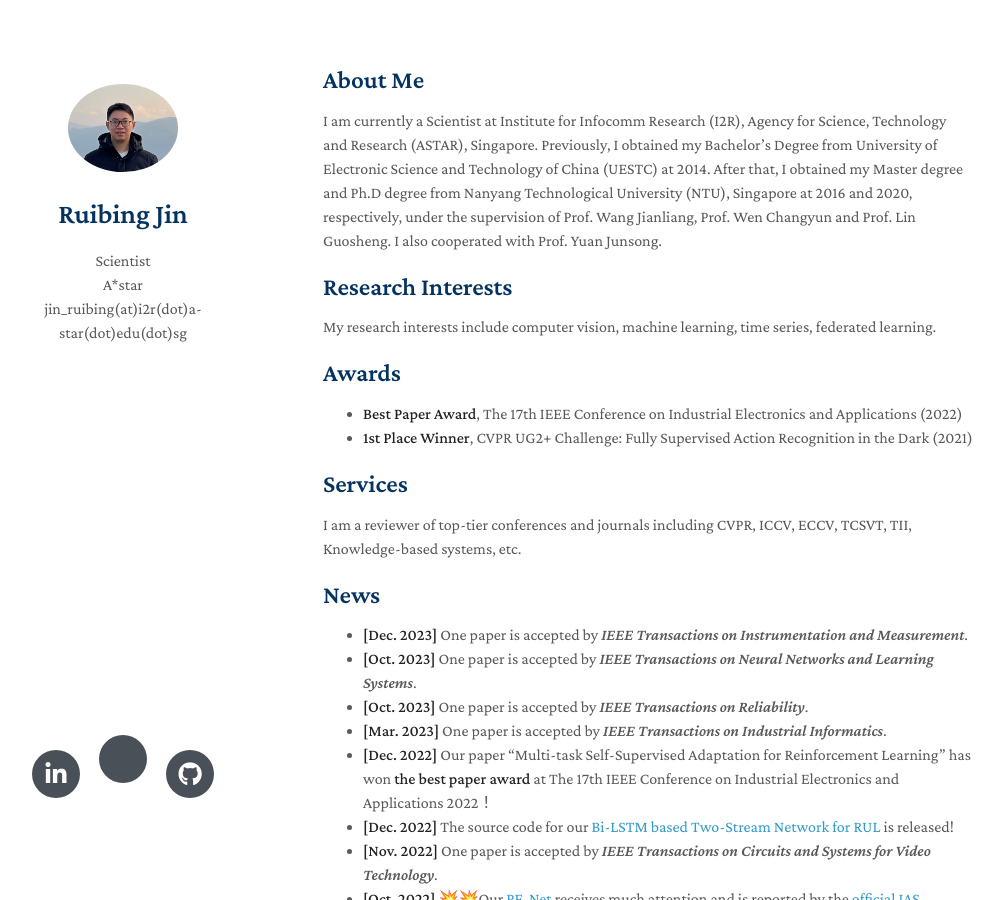
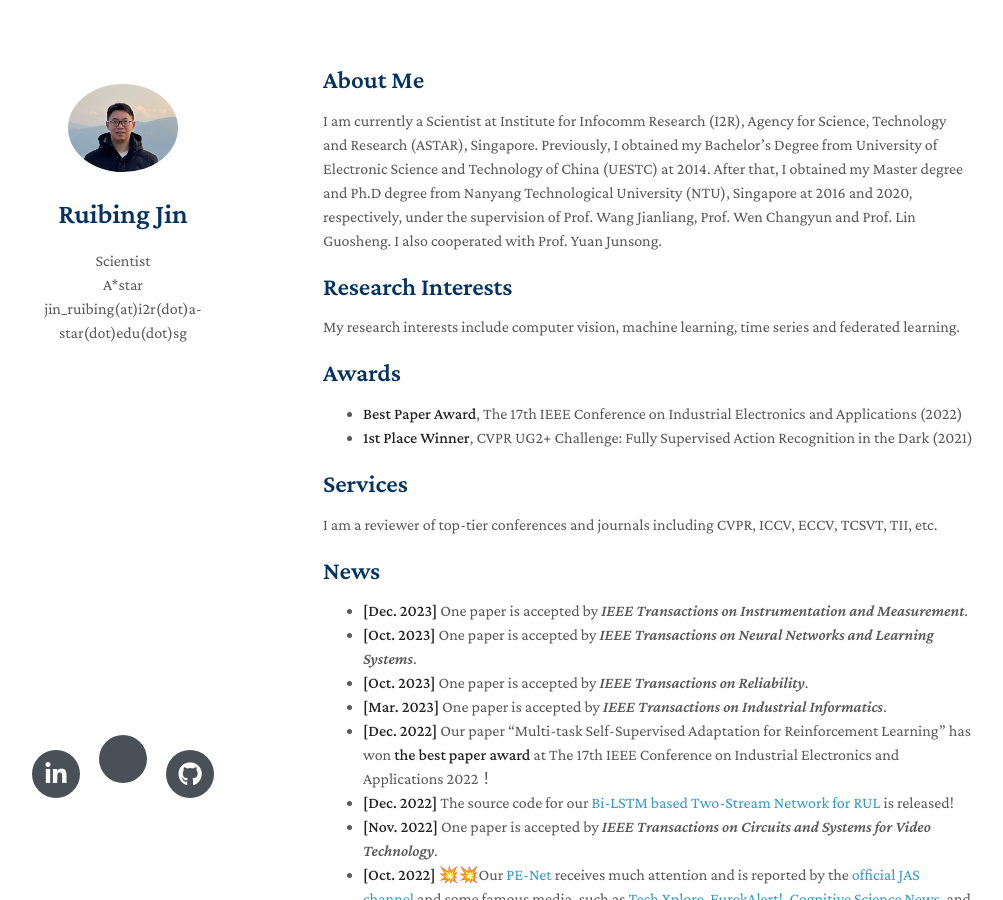
Before and after one commit to ruibing-jin/ruibing-jin.github.io, a Jekyll site: the page built from index.md, in a window 1280 px wide and 900 px high. Shown: the whole window, without its empty margins (147-1150 px from the left). Built offline with Jekyll 4.4.1, drawn with Linux system fonts in a browser that asks for light colours; nearby versions of some CDN libraries; a style sheet for code colours, icons or effects is not loaded; our own code applies the rules of GitHub Pages for plain Markdown files.

Commit message:
Update index.md

```diff
--- a/index.md
+++ b/index.md
@@ -6,14 +6,14 @@ layout: homepage
 I am currently a Scientist at Institute for Infocomm Research (I2R), Agency for Science, Technology and Research (ASTAR), Singapore. Previously, I obtained my Bachelor’s Degree from University of Electronic Science and Technology of China (UESTC) at 2014. After that, I obtained my Master degree and Ph.D degree from Nanyang Technological University (NTU), Singapore at 2016 and 2020, respectively, under the supervision of Prof. Wang Jianliang, Prof. Wen Changyun and Prof. Lin Guosheng. I also cooperated with Prof. Yuan Junsong.
 
 ## Research Interests
-My research interests include computer vision, machine learning, time series, federated learning.
+My research interests include computer vision, machine learning, time series and federated learning.
 
 ## Awards
 - **Best Paper Award**, The 17th IEEE Conference on Industrial Electronics and Applications (2022)
 - **1st Place Winner**, CVPR UG2+ Challenge: Fully Supervised Action Recognition in the Dark (2021)
 
 ## Services
-I am a reviewer of top-tier conferences and journals including CVPR, ICCV, ECCV, TCSVT, TII, Knowledge-based systems, etc.
+I am a reviewer of top-tier conferences and journals including CVPR, ICCV, ECCV, TCSVT, TII, etc.
 
 ## News
 - **[Dec. 2023]** One paper is accepted by *IEEE Transactions on Instrumentation and Measurement*.
```
